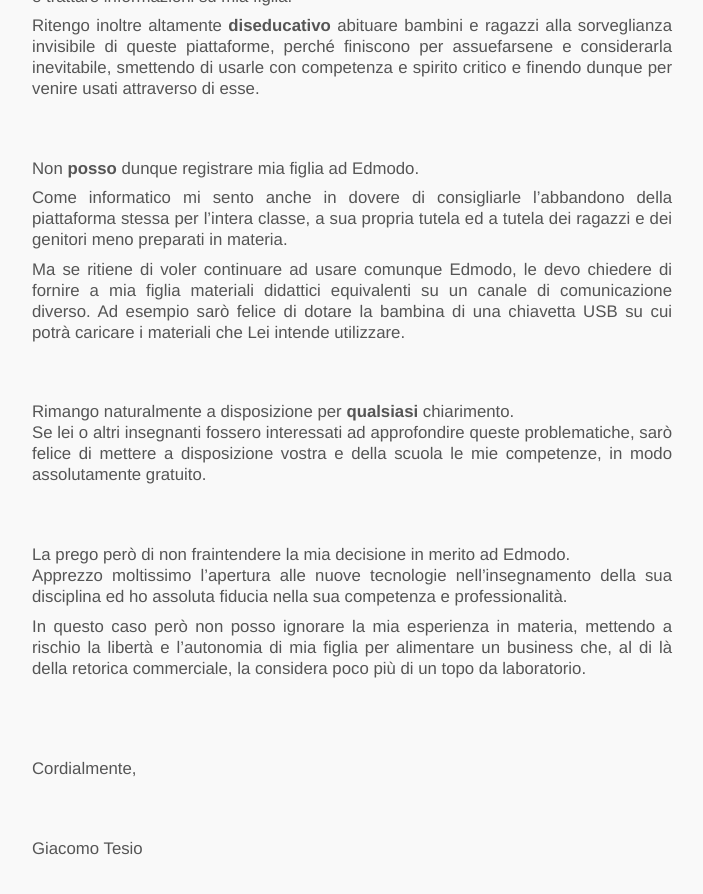
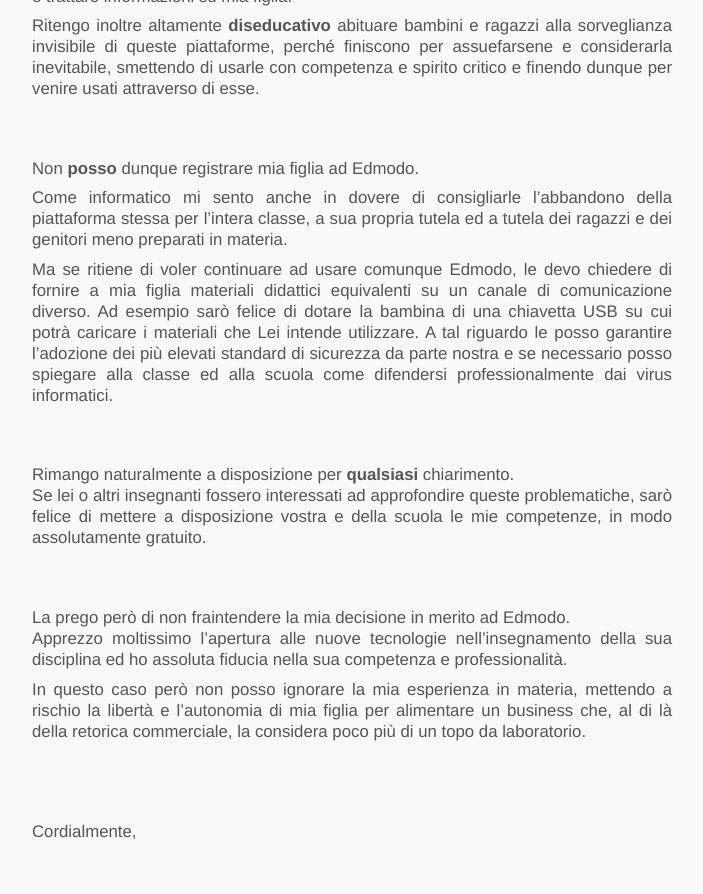
Before and after one commit to Shamar/shamar.github.io, a Jekyll site: the page built from _posts/2019-10-22-gentile-professoressa-non-posso-autorizzare-edmodo-a-profilare-psicologicamente-mia-figlia.markdown, in a window 1280 px wide and 900 px high, scrolled down 2013 px. Shown: the top 894 px of the window, without its empty margins (288-991 px from the left). Built offline with Jekyll 4.4.1, drawn with Linux system fonts in a browser that asks for light colours; some of the changed text lies outside the part shown.

Commit message:
post: gentile professoressa

```diff
--- a/_posts/2019-10-22-gentile-professoressa-non-posso-autorizzare-edmodo-a-profilare-psicologicamente-mia-figlia.markdown
+++ b/_posts/2019-10-22-gentile-professoressa-non-posso-autorizzare-edmodo-a-profilare-psicologicamente-mia-figlia.markdown
@@ -131,7 +131,10 @@
 chiedere di fornire a mia figlia materiali didattici equivalenti su un
 canale di comunicazione diverso. Ad esempio sarò felice di dotare la
 bambina di una chiavetta USB su cui potrà caricare i materiali che
-Lei intende utilizzare.
+Lei intende utilizzare. A tal riguardo le posso garantire l'adozione
+dei più elevati standard di sicurezza da parte nostra e se necessario
+posso spiegare alla classe ed alla scuola come difendersi
+professionalmente dai virus informatici.
 
 <br/><br/>
 
```
Also changed, not shown: other parts of _posts/2019-10-22-gentile-professoressa-non-posso-autorizzare-edmodo-a-profilare-psicologicamente-mia-figlia.markdown (+1 -1 lines).
